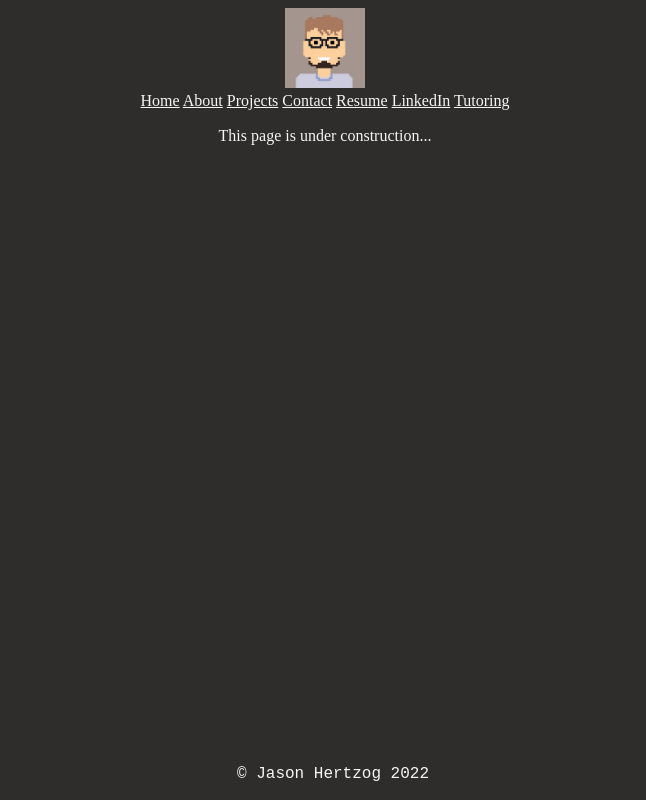
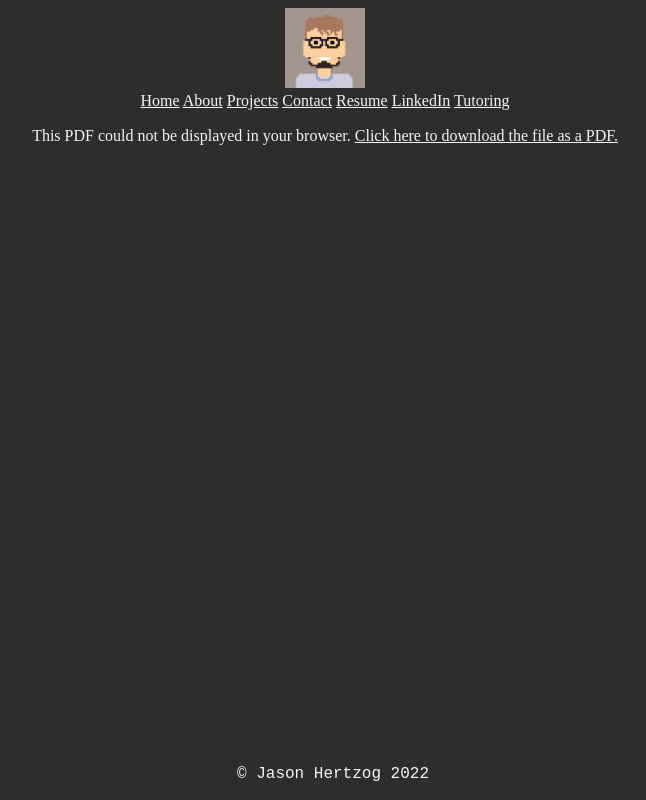
Before and after one commit to JasonHertzog/jasonhertzog.github.io, a plain HTML site: page resume.html in a window 1280 px wide. Shown: the whole page, without its empty margins (315-961 px from the left). Drawn offline with Linux system fonts and the light colour scheme.

Commit message:
Updated Resume Page
- Updated resume page to show the public version of my resume directly through the website.
- Added ability to download pdf if the browser is incapable of displaying the pdf via a plugin.

```diff
--- a/resume.html
+++ b/resume.html
@@ -43,8 +43,11 @@
             </div>
         </div>
     </div>
-    <!-- Under Construction-->
-    <p> This page is under construction...</p>
+    <!-- display pdf-->
+    <div class="pdf-container">
+        <object data="pdf/Resume-Jason-Hertzog-July-PUBLIC.pdf" type="application/pdf" width="95%" height="800px">
+            <p>This PDF could not be displayed in your browser. <a href="pdf/Resume-Jason-Hertzog-July-PUBLIC.pdf">Click here to download the file as a PDF.</a></p>
+        </object>
 </body>
 <br>
  <!-- Footer -->
```
Also changed, not shown: 1 other file.
